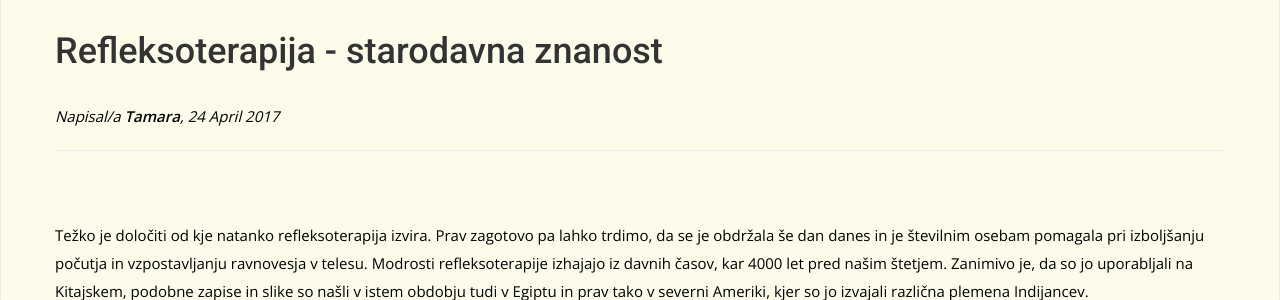
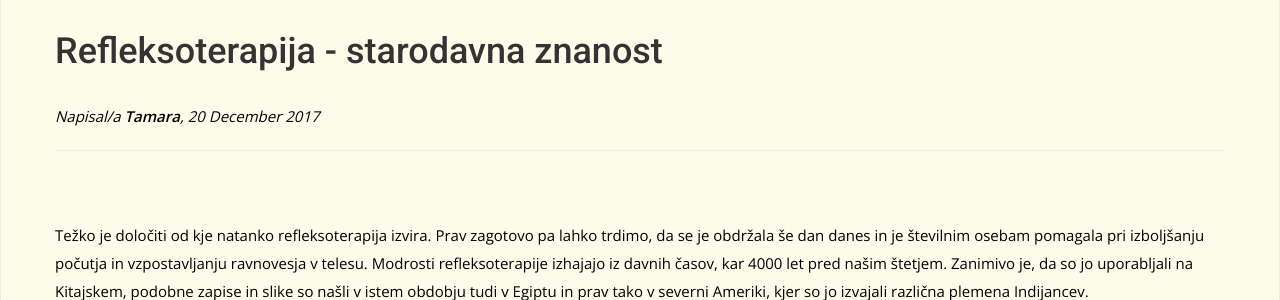
Before and after one commit to tamarazr/tamarazr.github.io, a Jekyll site: the page built from _posts/2017-12-20-Refleksoterapija-starodavna-znanost.md, in a window 1280 px wide. Shown: the part 179-479 px from the top of the page. Built offline with Jekyll 4.4.1, drawn with Linux system fonts in a browser that asks for light colours; nearby versions of some CDN libraries; some web fonts are replaced.

Commit message:
change date

```diff
--- a/_posts/2017-12-20-Refleksoterapija-starodavna-znanost.md
+++ b/_posts/2017-12-20-Refleksoterapija-starodavna-znanost.md
@@ -1,7 +1,7 @@
 ---
 layout: post
 title: Refleksoterapija - starodavna znanost
-date: 2017-04-24 21:11:27
+date: 2017-12-20 21:11:27
 author: Tamara
 ---
 Težko je določiti od kje natanko refleksoterapija izvira. Prav zagotovo pa lahko trdimo, da se je obdržala še dan danes in je številnim osebam pomagala pri izboljšanju počutja in vzpostavljanju ravnovesja v telesu.
```
